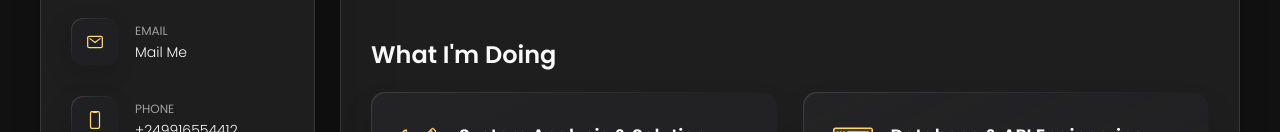
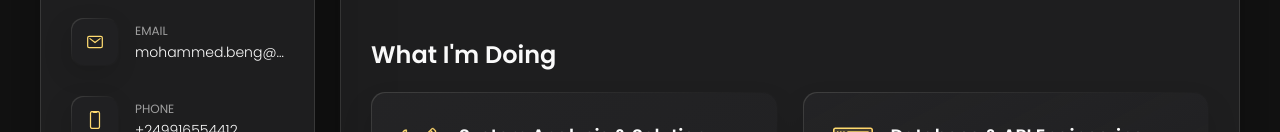
Before and after one commit to MohammedPrince/MohammedPrince.github.io, a plain HTML site: page index.html in a window 1280 px wide. Shown: the part 413-545 px from the top of the page. Drawn offline with nearby package versions, Linux system fonts and the light colour scheme.

Commit message:
Add email

```diff
--- a/index.html
+++ b/index.html
@@ -77,7 +77,7 @@
             <div class="contact-info">
               <p class="contact-title">Email</p>
 
-              <a href="mailto:mohammed.beng@gmail.com" class="contact-link">Mail Me</a>
+              <a href="mailto:mohammed.beng@gmail.com" class="contact-link">mohammed.beng@gmail.com</a>
             </div>
 
           </li>
```
